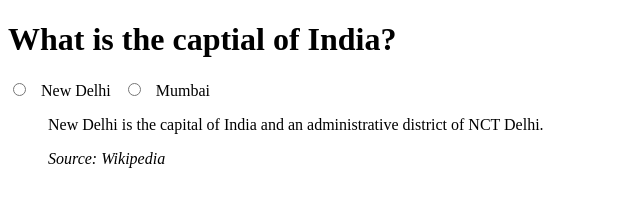
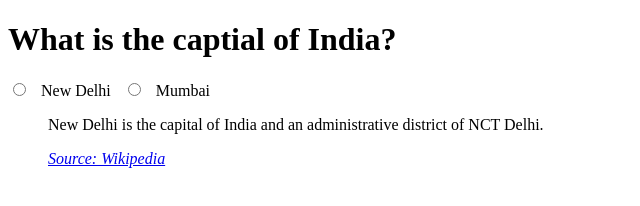
Before and after one commit to acciojob/trivia-avinash-create, a website: page main.html in a window 1280 px wide. Shown: the whole page, without its empty margins (0-640 px from the left). Drawn offline with Linux system fonts and the light colour scheme.

Commit message:
created a submission

```diff
--- a/main.html
+++ b/main.html
@@ -15,7 +15,7 @@
   <label for="mumbai">Mumbai</label>
 	<blockquote id= "blockquote">
 		<p>New Delhi is the capital of India and an administrative district of NCT Delhi.</p>
-		<cite>Source: Wikipedia</cite>
+		<cite><a href =https://en.wikipedia.org/wiki/New_Delhi>Source: Wikipedia</a></cite>
 	</blockquote>
     <script type="text/javascript" src="./script.js">
 </script>
```
